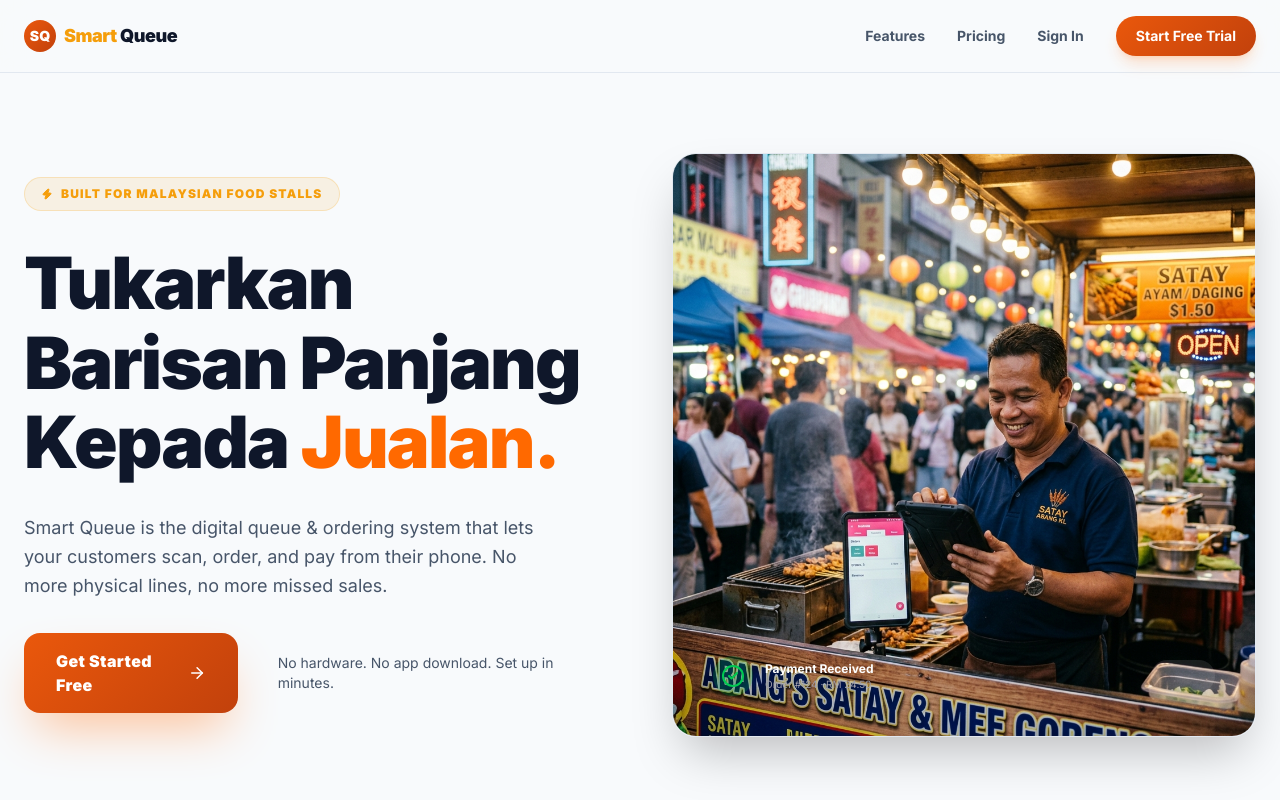
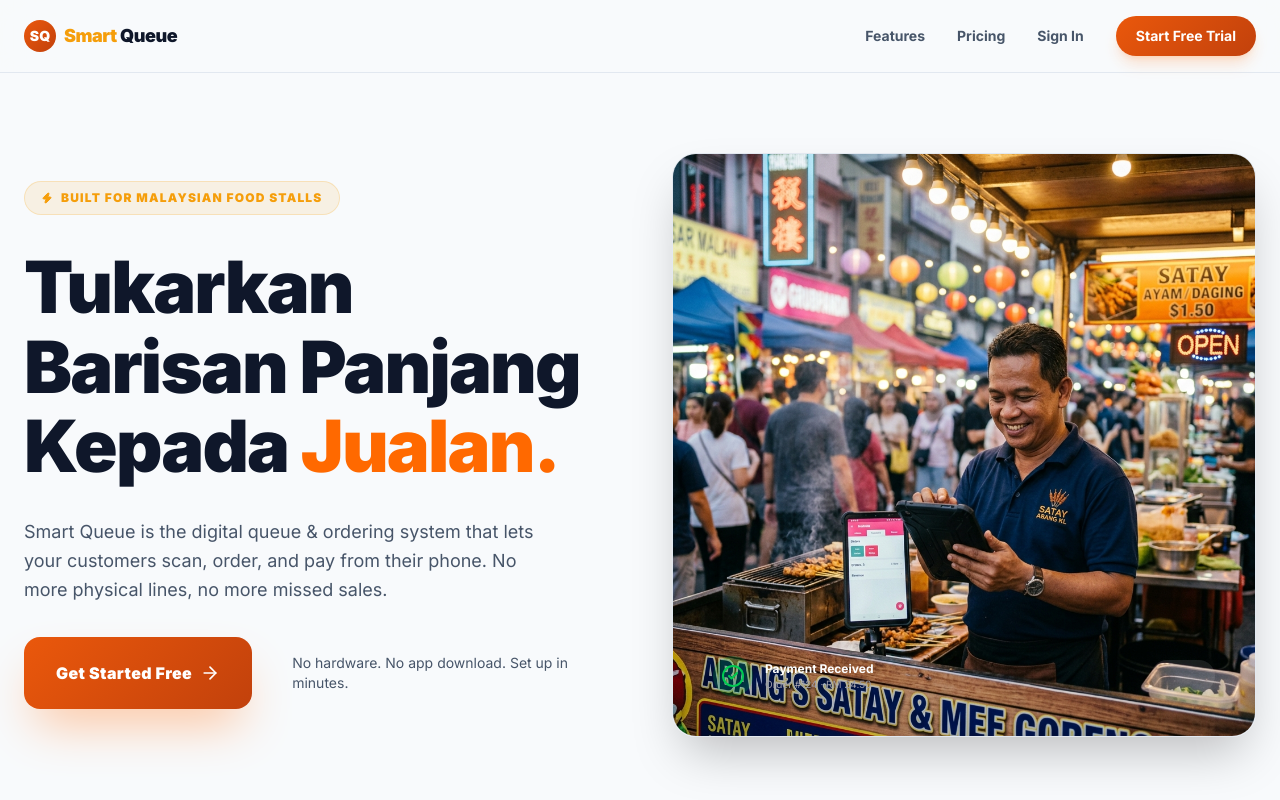
Before and after one commit to mmuazhr/smart-queue-saas, a Next.js app: page / in a window 1280 px wide. Shown: the top 800 px of the page. Built offline with nearby package versions, Linux system fonts and the light colour scheme.

Commit message:
style(design): keep hero CTA label on one line

```diff
--- a/src/app/page.tsx
+++ b/src/app/page.tsx
@@ -42,7 +42,7 @@
               Smart Queue is the digital queue & ordering system that lets your customers scan, order, and pay from their phone. No more physical lines, no more missed sales.
             </p>
             <div className="flex flex-col sm:flex-row gap-4">
-              <Link href="/register" className="flex items-center justify-center gap-2 px-8 py-4 rounded-2xl gradient-primary text-white font-black tracking-wide shadow-2xl shadow-orange-500/40 hover:scale-105 active:scale-95 transition-all">
+              <Link href="/register" className="flex items-center justify-center gap-2 px-8 py-4 rounded-2xl gradient-primary text-white font-black tracking-wide whitespace-nowrap shadow-2xl shadow-orange-500/40 hover:scale-105 active:scale-95 transition-all">
                 Get Started Free <ArrowRight className="h-5 w-5" />
               </Link>
               <div className="flex items-center px-6 py-4 text-sm text-[var(--color-text-secondary)]">
```
